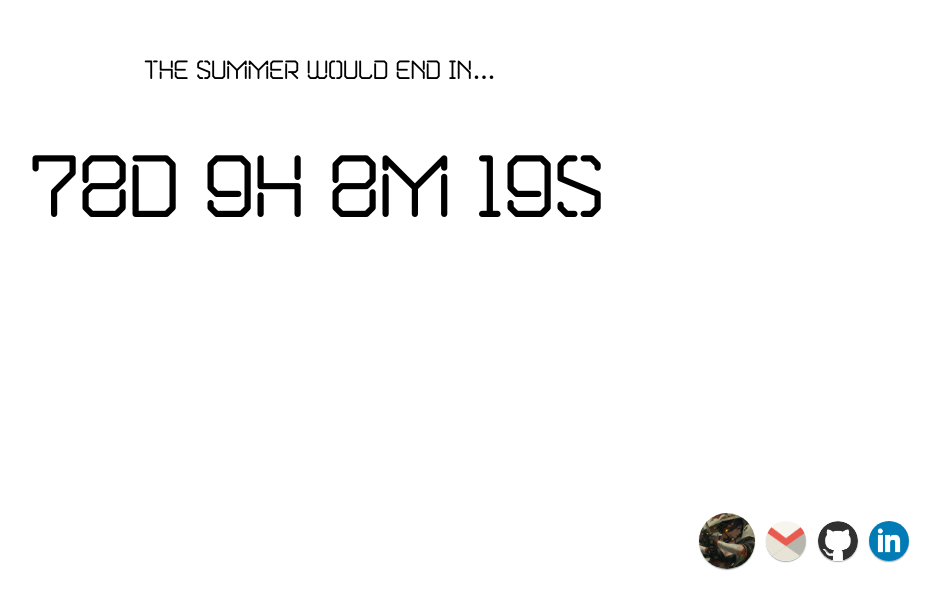
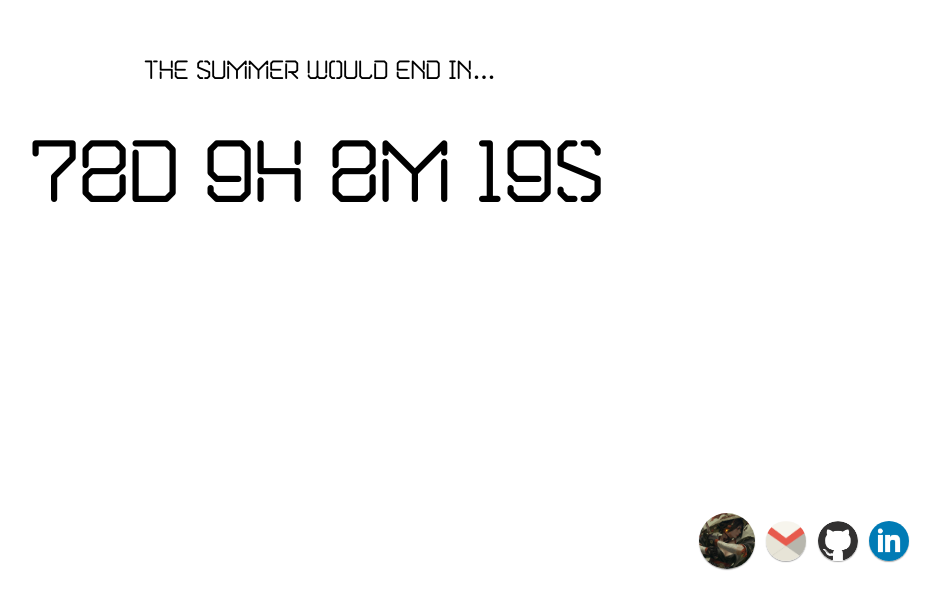
Before and after one commit to luo19980630/luo19980630.github.io, a plain HTML site: page index.html in a window 1280 px wide. Shown: the part 200-800 px from the top of the page, without its empty margins (320-1260 px from the left). Drawn offline with nearby package versions, Linux system fonts and the light colour scheme.

Commit message:
Update stylesheet.css

```diff
--- a/stylesheet.css
+++ b/stylesheet.css
@@ -12,7 +12,7 @@
     font-size: 100px;
     font-weight: 300;
     font-family: myFirstFont;
-    padding-top: 80px;
+    padding-top: 65px;
 }
 #countdowntimerwords
 {
```
